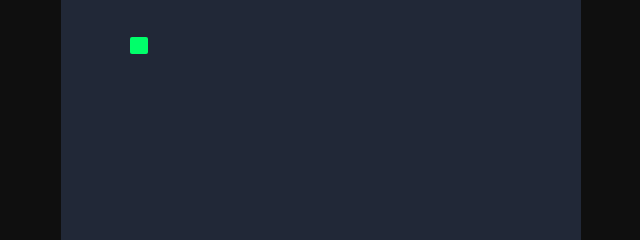
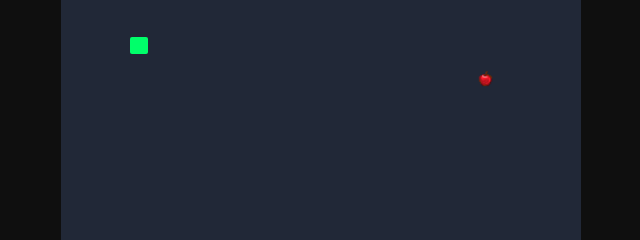
Before and after one commit to dmaiato/DI_Trab_Jogo, a plain HTML site: page index.html in a window 1280 px wide. Both pictures are taken after a click on the button "Iniciar". Shown: the part 297-537 px from the top of the page, 319-959 px from the left. Drawn offline with Linux system fonts and the light colour scheme.

Commit message:
Update style.css

```diff
--- a/styles/style.css
+++ b/styles/style.css
@@ -52,7 +52,7 @@ body {
 }
 
 .play-board .food {
-  background-image: url("assets/img/food.webp");
+  background-image: url("/assets/img/food.webp");
   padding: 0px;
   margin: 0px;
   max-width: 100%;
```
